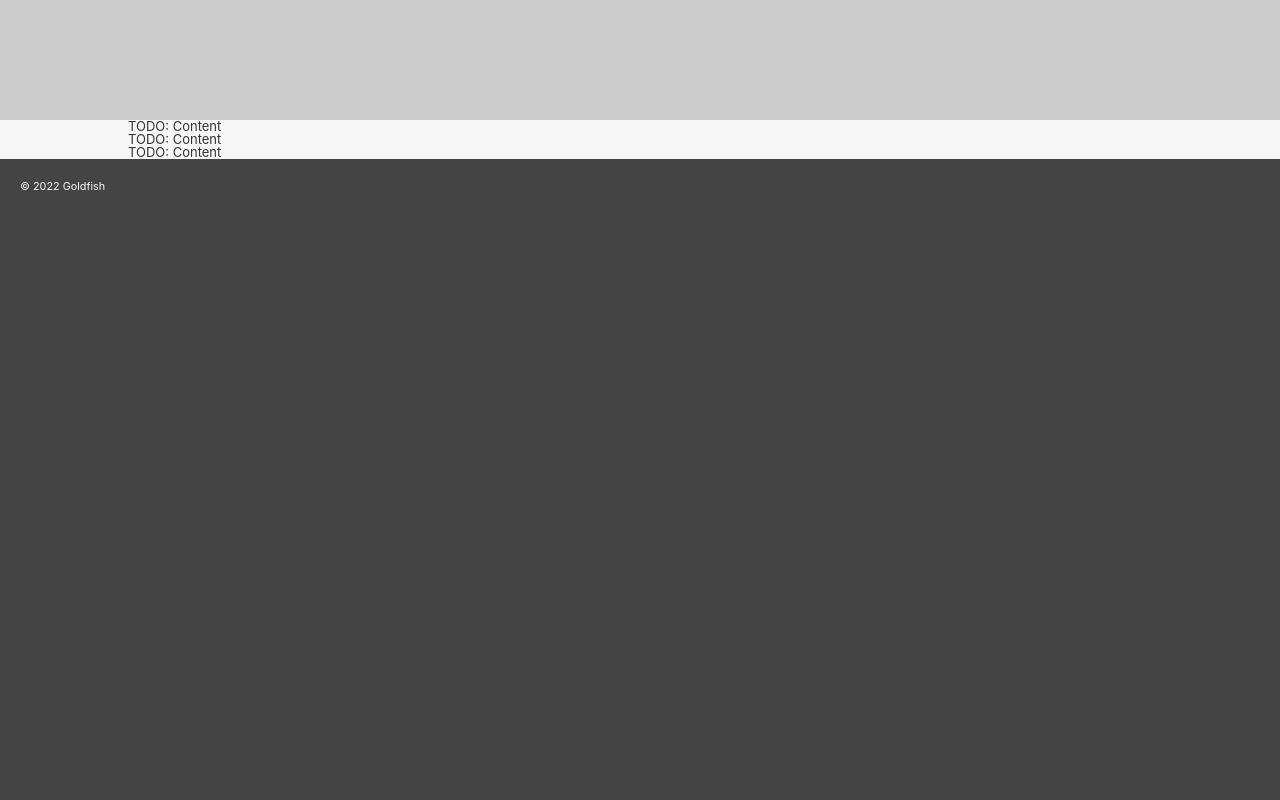
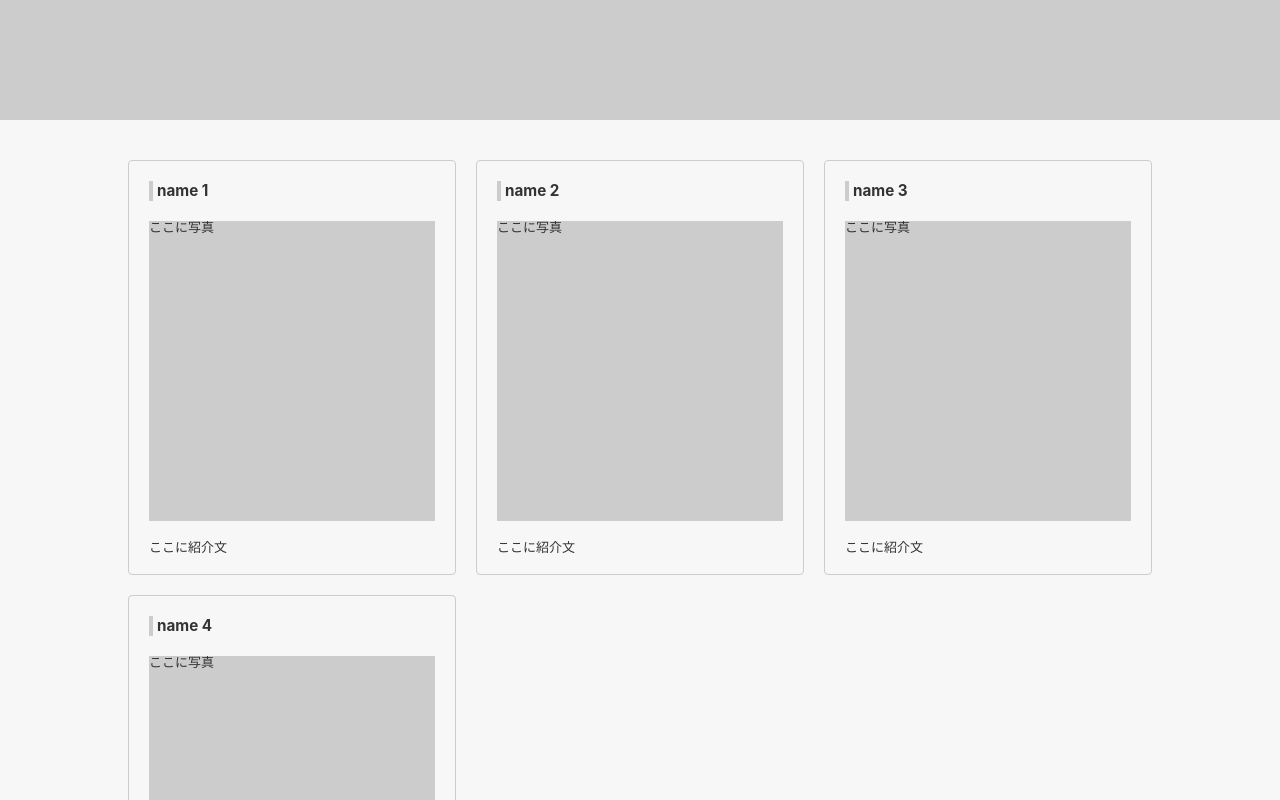
Before and after one commit to gudeaya/goldfish, a Next.js app in the folder app/: page / in a window 1280 px wide. Shown: the part 680-1480 px from the top of the page. Before the commit the page ends 893 px from the top, so only its background shows below. Built offline with nearby package versions, Linux system fonts and the light colour scheme.

Commit message:
トップページに MemberCard を表示

```diff
--- /dev/null
+++ b/app/src/component/atom/Card/index.tsx
@@ -0,0 +1,34 @@
+import styled from 'styled-components'
+
+import { BorderColor } from '~/token'
+
+interface Props {
+  children: React.ReactNode
+  name?: string
+  className?: string
+}
+
+export const Card = ({ children, name, className }: Props) => {
+  return (
+    <Container className={className}>
+      {name && <Name>{name}</Name>}
+      {children}
+    </Container>
+  )
+}
+
+const Container = styled.article`
+  display: flex;
+  flex-direction: column;
+  padding: 20px;
+  border: 1px solid ${BorderColor.Card};
+  border-radius: 4px;
+  gap: 20px;
+`
+
+const Name = styled.h1`
+  padding-left: 4px;
+  border-left: 4px solid ${BorderColor.Card};
+  font-weight: bold;
+  line-height: 1.3;
+`
--- /dev/null
+++ b/app/src/component/organism/card/MemberCard/index.tsx
@@ -0,0 +1,38 @@
+import styled from 'styled-components'
+
+import { BackgroundColor } from '~/token'
+import { Card } from '~/component/atom/Card'
+
+interface Props {
+  name?: string
+  className?: string
+}
+
+export const MemberCard = ({ name, className }: Props) => {
+  return (
+    <Container name={name} className={className}>
+      <Content>
+        <Photo>ここに写真</Photo>
+        <Description>ここに紹介文</Description>
+      </Content>
+    </Container>
+  )
+}
+
+const Container = styled(Card)``
+
+const Content = styled.div`
+  display: flex;
+  flex-direction: column;
+  gap: 20px;
+`
+
+const Photo = styled.div`
+  flex: 0 0 300px;
+  height: 200px;
+  background-color: ${BackgroundColor.Img};
+`
+
+const Description = styled.div`
+  flex: 1;
+`
--- /dev/null
+++ b/app/src/component/organism/list/MemberList/index.tsx
@@ -0,0 +1,29 @@
+import styled from 'styled-components'
+
+import { MemberCard } from '~/component/organism/card/MemberCard'
+
+interface Props {
+  className?: string
+}
+
+export const MemberList = ({ className }: Props) => {
+  return (
+    <Container className={className}>
+      <MemberCard name={'name 1'} />
+      <MemberCard name={'name 2'} />
+      <MemberCard name={'name 3'} />
+      <MemberCard name={'name 4'} />
+    </Container>
+  )
+}
+
+const Container = styled.div`
+  padding: 40px 0;
+  display: grid;
+  grid-template-columns: 1fr;
+  gap: 20px;
+
+  @media screen and (min-width: 800px) {
+    grid-template-columns: 1fr 1fr 1fr;
+  }
+`
--- a/app/src/pages/index.tsx
+++ b/app/src/pages/index.tsx
@@ -5,6 +5,7 @@ import styled from 'styled-components'
 
 import { BackgroundColor, TextColor } from '~/token'
 import { Logo, LogoSize } from '~/component/atom/Logo'
+import { MemberList } from '~/component/organism/list/MemberList'
 
 // const inter = Inter({ subsets: ['latin'] })
 
@@ -18,20 +19,23 @@ export default function Home() {
       </Head>
 
       <Header>
-        <Logo />
+        <h1>
+          <Logo />
+        </h1>
       </Header>
 
       <Main>
         <FirstViewContent>
-          <TitleContainer>
-            <Title>
-              <Logo size={LogoSize.Large} />
-            </Title>
+          <Title>
+            <Logo size={LogoSize.Large} />
             <p>我が家の金魚を紹介するだけのサイト</p>
-          </TitleContainer>
+          </Title>
         </FirstViewContent>
 
-        <Content>TODO: Content</Content>
+        <Content>
+          <MemberList />
+        </Content>
+
         <Content>TODO: Content</Content>
         <Content>TODO: Content</Content>
 
@@ -150,15 +154,11 @@ const FirstViewContent = styled(Content)`
   background-color: ${BackgroundColor.Img};
 `
 
-const TitleContainer = styled.div`
+const Title = styled.div`
   display: flex;
   flex-direction: column;
   gap: 1em;
   line-height: 1.3;
-`
-
-const Title = styled.h1`
-  color: ${TextColor.H1};
 `
 
 const Footer = styled.footer`
--- a/app/src/token/color.ts
+++ b/app/src/token/color.ts
@@ -14,7 +14,6 @@ export const TextColor = {
   Header: Gray[200],
   Footer: Gray[200],
   Link: Gray[600],
-  H1: Gray[600]
 } as const
 
 export const BackgroundColor = {
@@ -24,3 +23,7 @@ export const BackgroundColor = {
   Footer: Gray[600],
   Img: Gray[400]
 } as const
+
+export const BorderColor = {
+  Card: Gray[400]
+} as const
```
